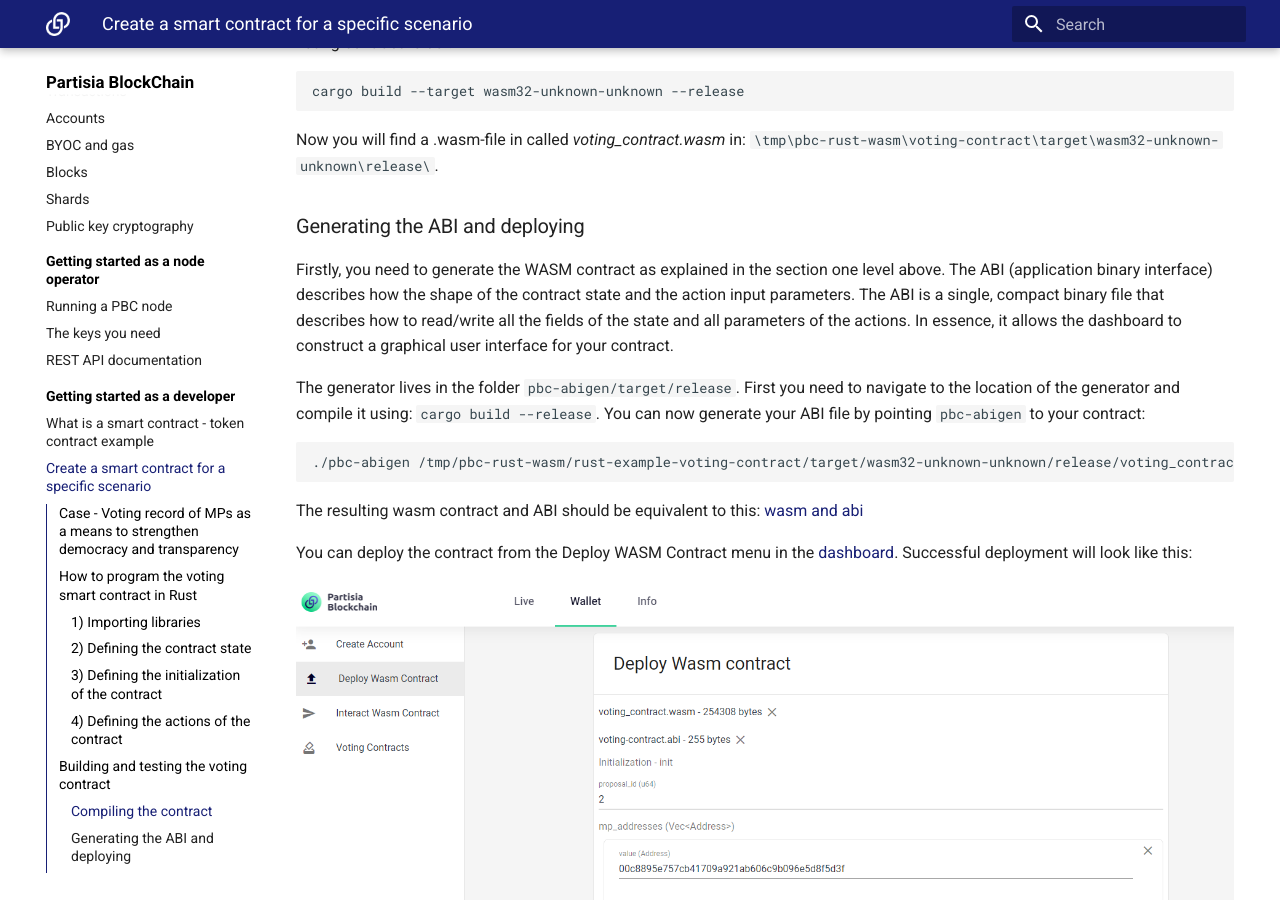
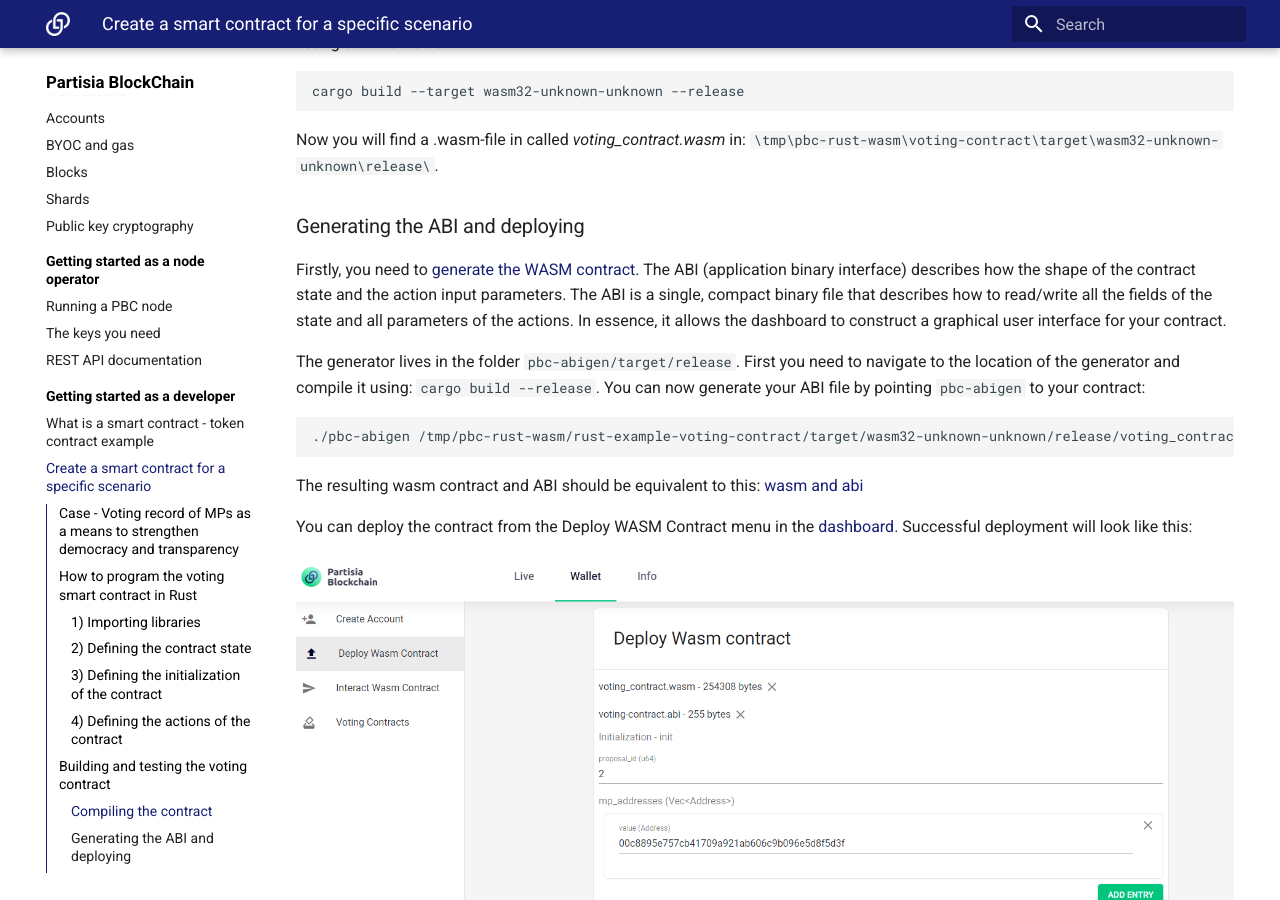
Before and after one commit to 0xSero/partisia-docs, an MkDocs documentation site: the page built from docs/voting-contract.md, in a window 1280 px wide and 900 px high, scrolled down 3878 px. Built offline with MkDocs 1.6.1 and Material for MkDocs 9.7.7, drawn with Linux system fonts in a browser that asks for light colours; a script that is not in the unit is left out.

Commit message:
Apply changes of Kaare

```diff
--- a/docs/voting-contract.md
+++ b/docs/voting-contract.md
@@ -189,7 +189,7 @@
 
 ### Generating the ABI and deploying
 
-Firstly, you need to generate the WASM contract as explained in the section one level above. The ABI (application binary interface) describes how the shape of the contract state and the action input parameters. The ABI is a single, compact binary file that describes how to read/write all the fields of the state and all parameters of the actions. In essence, it allows the dashboard to construct a graphical user interface for your contract.
+Firstly, you need to [generate the WASM contract](#compiling-the-contract). The ABI (application binary interface) describes how the shape of the contract state and the action input parameters. The ABI is a single, compact binary file that describes how to read/write all the fields of the state and all parameters of the actions. In essence, it allows the dashboard to construct a graphical user interface for your contract.
 
 The generator lives in the folder `pbc-abigen/target/release`. First you need to navigate to the location of the generator and compile it using: `cargo build --release`. You can now generate your ABI file by pointing `pbc-abigen` to your contract:
 
```
